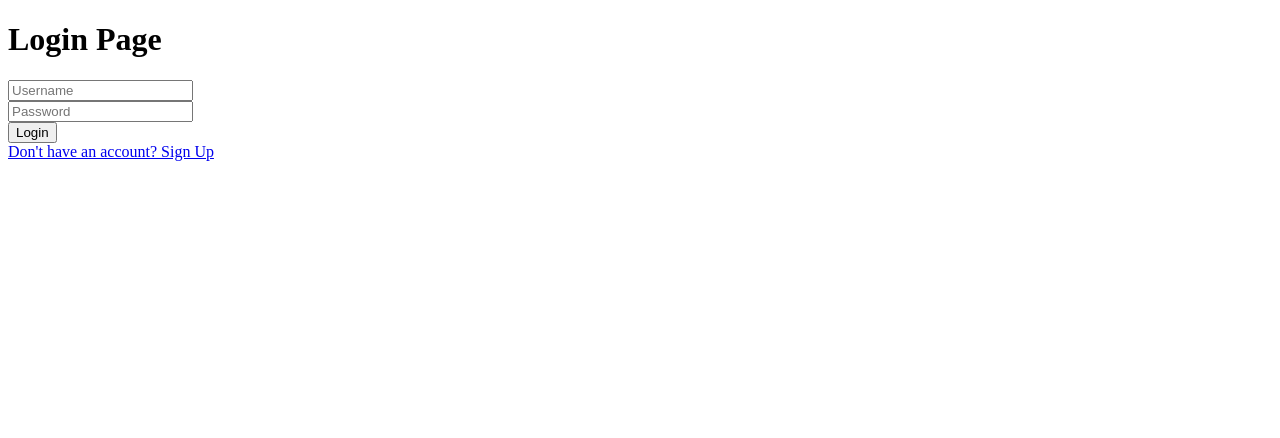
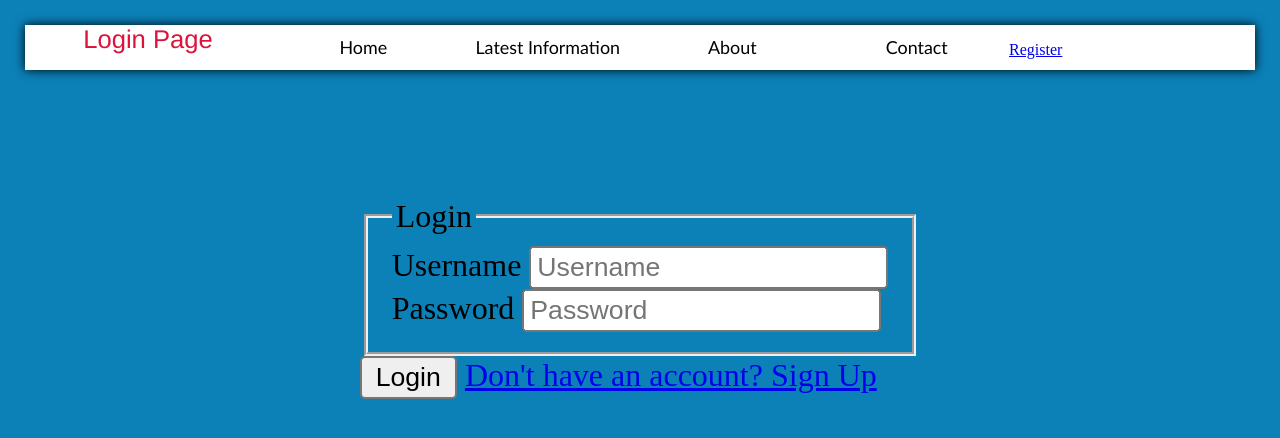
Before and after one commit to Srthk03/Waste_Management-Innerve_Hacks, a Flask app: page /login in a window 1280 px wide. Shown: the top 438 px of the page. Run offline with Flask 2, Linux system fonts and the light colour scheme.

Commit message:
Update login.html

```diff
--- a/templates/login.html
+++ b/templates/login.html
@@ -5,19 +5,296 @@
     <meta http-equiv="X-UA-Compatible" content="IE=edge">
     <meta name="viewport" content="width=device-width, initial-scale=1.0">
 
+
     <title>Login</title>
 </head>
+<style>
+    body {
+        background-color: rgb(11, 129, 184);
+    margin: 25px;
+    justify-content: center;
+}
+
+nav {
+
+    height: 3.5vmax;
+    display: flex;
+    box-shadow: 0 0 10px black;
+    position: sticky;
+    top: 0%;
+    background-color: white;
+}
+
+.left{
+    width: 20%;
+
+    display: flex;
+    justify-content: center;
+}
+
+.left>a{
+    text-decoration: none;
+    color: crimson;
+    font-size: 2vmax;
+    font-family: 'Franklin Gothic Medium', 'Arial Narrow', Arial, sans-serif;
+
+}
+
+.mid{
+    width: 60%;
+
+    display: flex;
+    justify-content: space-evenly;
+}
+
+.mid>a{
+    text-decoration: none;
+    color: black;
+    justify-content: center;
+    font-size: 1.4vmax;
+    font-family: 'Gill Sans', 'Gill Sans MT', Calibri, 'Trebuchet MS', sans-serif;
+    width: 100%;
+    display: flex;
+    justify-content: center;
+    align-items: center;
+}
+
+.mid>a:hover{
+    border: bottom 2px solid crimson;
+    color: crimson;
+}
+.right{
+
+    width: 20%;
+    display: flex;
+    justify-content: center;
+    /*border: 2px solid rgb(250,248,114);*/
+
+}
+
+.right{
+    width:10% ;
+
+}
+
+.right>a{
+    text-decoration: none;
+    width: 100%;
+    display: flex;
+    justify-content: center;
+    align-items: center;
+    font-size: 1.8Vmax;
+    font-family: 'Franklin Gothic Medium', 'Arial Narrow', Arial, sans-serif;
+}
+
+.home{
+
+    display: flex;
+    height: 90vh;
+    background-image: linear-gradient(to right, rgb(101, 233, 101),rgb(74, 74, 172));
+}
+
+
+.container{
+    width: 100%;
+
+
+}
+
+#rightcontainer{
+    display: flex;
+    justify-content: center;
+    align-items: center;
+}
+
+#rightcontainer>img{
+
+    filter: drop-shadow(0 0 10px);
+    cursor: pointer;
+    position: sticky;
+    top: 0%;
+    z-index: 10000;
+}
+
+#leftcontainer {
+
+    display: flex;
+    flex-direction: column;
+    padding: 2vmax;
+    box-sizing: border-box;
+    justify-content: center;
+}
+
+#leftcontainer >h1{
+
+    font-size: 4vmax;
+    font-family: Georgia, 'Times New Roman', Times, serif;
+}
+
+#leftcontainer >h2{
+    margin-top: -5%;
+    font-size: 2.5vmax;
+    font-family: sans-serif;
+}
+
+#leftcontainer >p{
+
+    font-size: 1.1vmax;
+    font-family: 'Segoe UI', Tahoma, Geneva, Verdana, sans-serif;
+}
+
+
+
+
+#Products>h1{
+
+    text-align: center;
+    margin: 5vmax auto ;
+    font-size: 2.5vmax;
+    border-bottom: 5px solid crimson;
+    padding: 0.8vmax;
+    width: 30vw;
+}
+
+.productscontainer{
+    display: flex;
+    justify-content: center;
+    flex-wrap: wrap;
+    height: 100%;
+    width: 80vw;
+    margin: auto;
+}
+
+
+
+
+
+
+footer{
+    margin-top: 10vmax;
+    padding: 2vmax;
+    background-color:rgb(0, 0, 0) ;
+    color: white;
+    display: flex;
+    align-items: center;
+}
+
+.leftFooter{
+    width:25% ;
+    display: flex;
+    flex-direction: column;
+    align-items: center;
+}
+
+.leftFooter > h4{
+    font-family: 'Lucida Sans', 'Lucida Sans Regular', 'Lucida Grande',
+    'Lucida Sans Unicode', Geneva, Verdana, sans-serif;
+}
+
+.leftFooter>p{
+    text-align: center;
+    font-family: 'Lucida Sans', 'Lucida Sans Regular', 'Lucida Grande',
+    'Lucida Sans Unicode', Geneva, Verdana, sans-serif;
+}
+.leftFooter>img{
+    width: 11vmax;
+    margin: 1vmax;
+    cursor: pointer;
+}
+
+.midFooter{
+    width: 50%;
+    text-align: center;
+}
+
+.midFooter>h1{
+    font-size: 3.9vmax;
+    font-family: 'Franklin Gothic Medium', 'Arial Narrow', Arial, sans-serif;
+    color: crimson;
+}
+
+.midFooter> p{
+    max-width: 70%;
+    margin: 1vmax;
+    margin: 1vmax auto;
+}
+
+
+
+.rightFooter{
+    width: 25%;
+
+    display: flex;
+    flex-direction: column;
+    align-items: center;
+    justify-content: space-evenly;
+}
+
+.rightFooter > h4{
+    font-family: 'Franklin Gothic Medium', 'Arial Narrow', Arial, sans-serif;
+    font-size: 1.4vmax;
+    text-decoration: underline white;
+
+}
+
+.rightFooter > a{
+    text-decoration: none;
+    font-size: 1.3vmax;
+    text-transform: none;
+    color: white;
+    margin: 0.5vmax;
+}
+
+.content-section{
+    display: flex;
+    justify-content: center;
+    margin: 5vmax;
+    zoom: 200%;
+}
+</style>
 
 <body>
-    <h1>Login Page</h1>
+    <nav>
+        <div class="left">
+            <a href="#">Login Page</a></div>
+        <div class="mid">
+            <a href="#">Home</a>
+            <a href="#Products">Latest Information</a>
+            <a href="#footer">About </a>
+            <a href="#footer">Contact </a>
+
+
+        </div>
+
+          <p> <a href="{{url_for('register')}}">Register</a><br></p>
+
+        </div>
+
+    </nav>
+
+    <div class="content-section">
 
     <form method="POST" action="">
         {{form.hidden_tag()  }}
-        {{form.username }}<br>
-        {{form.password }}<br>
-        {{form.submit }}
+        <fieldset class="form-group">
+            <legend class="border-bottom mb-4">Login</legend>
+            <div class="form-group">
+            {{form.username.label(class="form-control-label") }}
+            {{form.username(class="form-control form-control-lg") }}
+            </div>
+            <div class="form-group">
+                {{form.password.label(class="form-control-label") }}
+                {{form.password(class="form-control form-control-lg") }}
+                </div>
+                </fieldset>
+                <div class="form-group">
+                    {{form.submit(class="btn btn-outline-info") }}
+
+
+
+
     </form>
-    <a href="{{url_for('register')}}">Don't have an account? Sign Up</a>
+    <a href="{{url_for('register')}}">Don't have an account? Sign Up</a></div>
 
 </body>
 </html>
```
